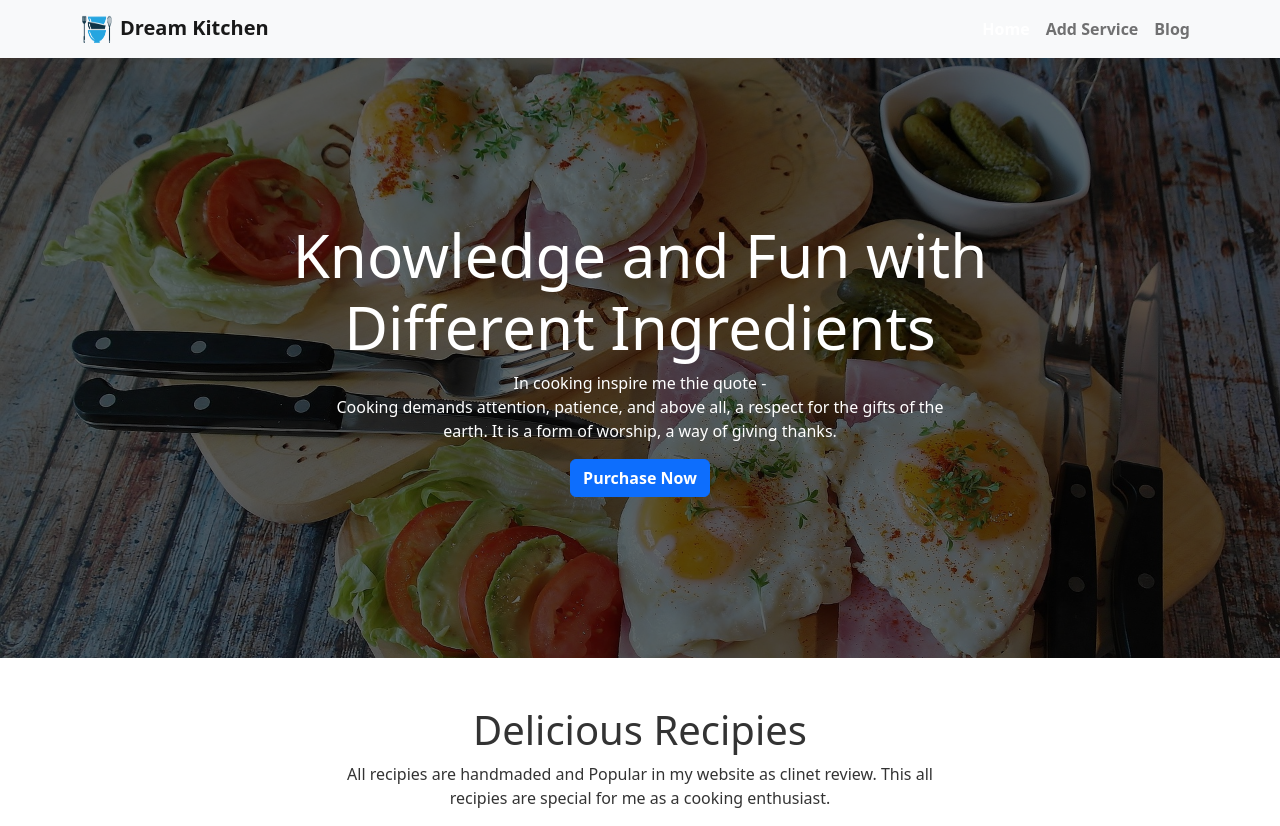
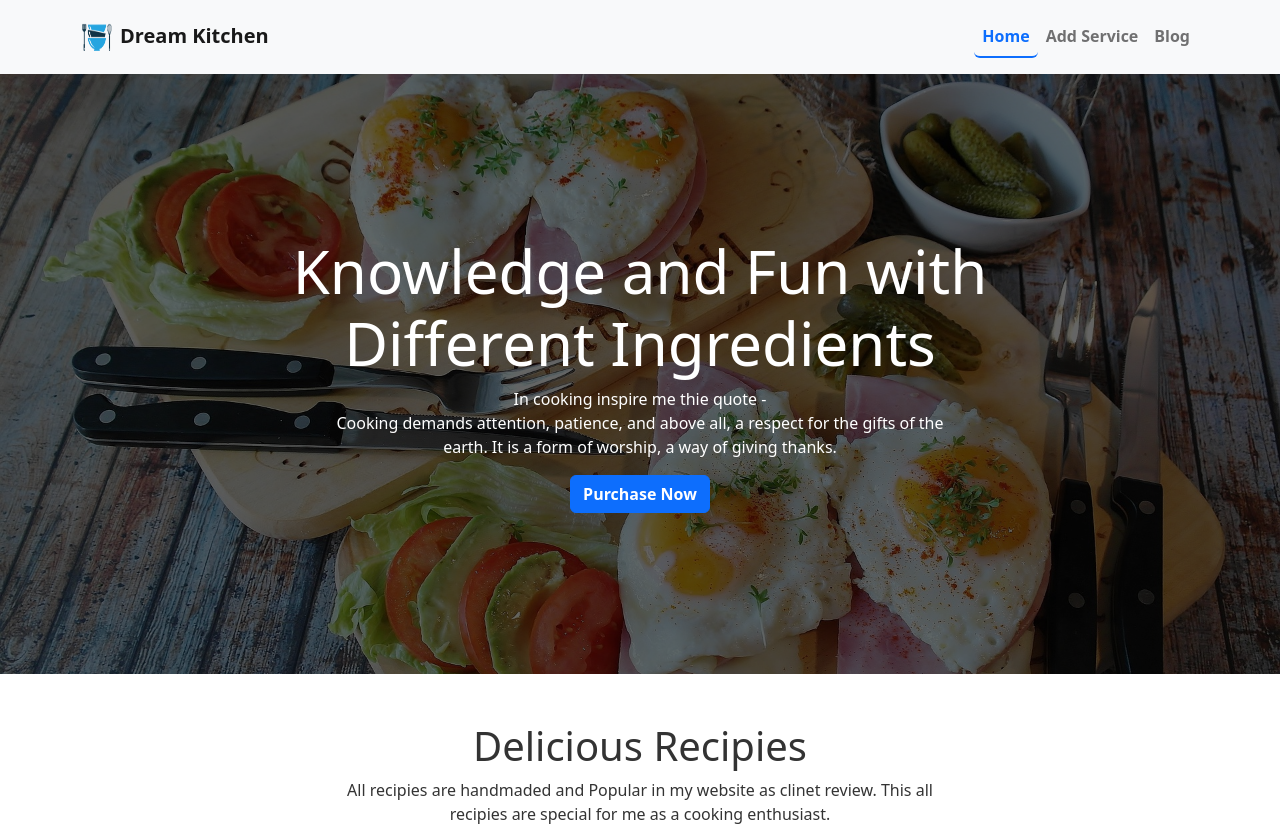
Before and after one commit to mdYeasin-cmd/dream-kitchen, a React (Create React App) app: page / in a window 1280 px wide. Shown: the top 826 px of the page. Built offline with nearby package versions, Linux system fonts and the light colour scheme; no server answers.

Commit message:
Navbar redesign part added

```diff
--- a/src/Pages/Shared/Header/Header.css
+++ b/src/Pages/Shared/Header/Header.css
@@ -1,5 +1,6 @@
 .active-nav {
-    background-color: blue !important;
+    color: #0D6EFD !important;
+    border-bottom: 2px solid #0D6EFD;
 }
 
 .logo-img {
--- a/src/Pages/Shared/Header/Header.js
+++ b/src/Pages/Shared/Header/Header.js
@@ -11,12 +11,12 @@ const Header = () => {
     const navbarStatus = () => {
         return ({ isActive }) =>
             isActive ?
-                'nav-link fw-semibold text-white rounded' :
+                'nav-link active-nav fw-semibold rounded' :
                 'nav-link fw-semibold';
     }
 
     return (
-        <Navbar bg="light" expand="lg">
+        <Navbar className="py-3" bg="light" expand="lg">
             <Container>
                 <Navbar.Brand href="#home">
                     <img className="logo-img me-2" src={logo} alt="" />
```
